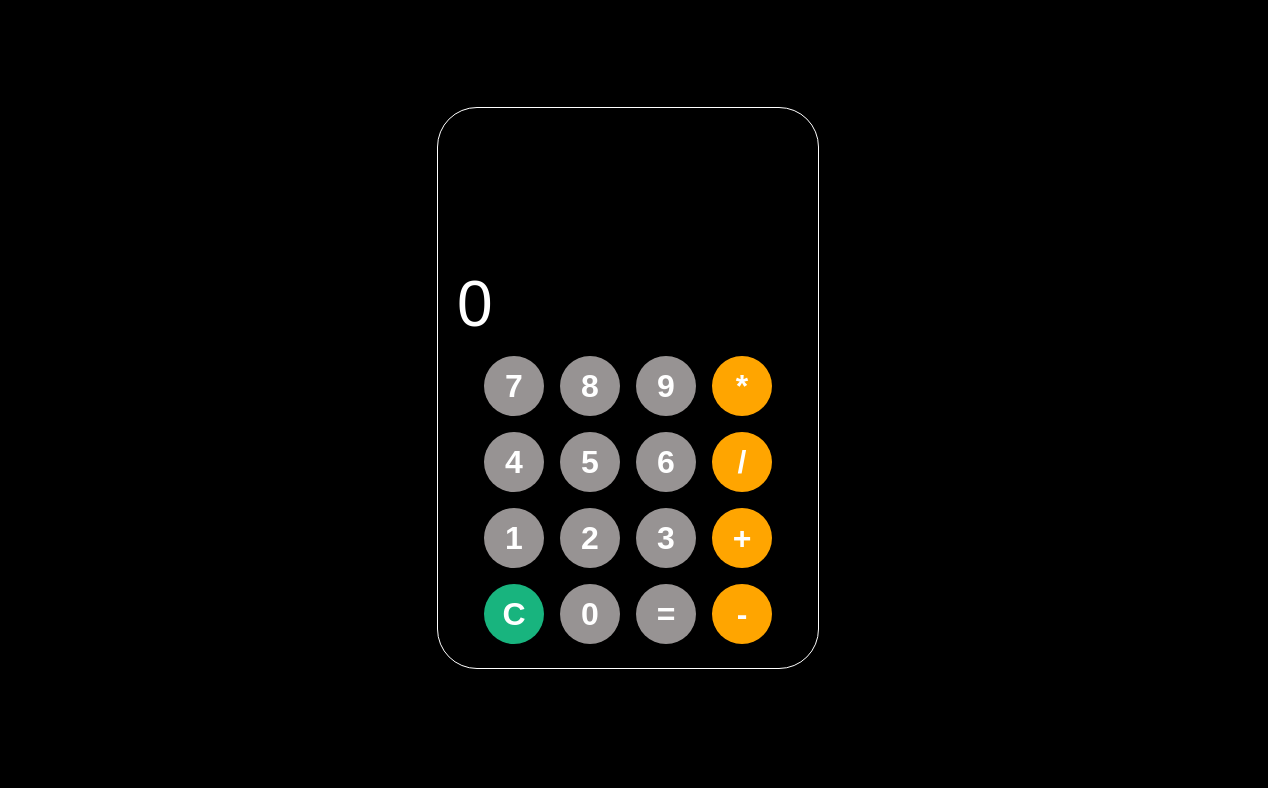
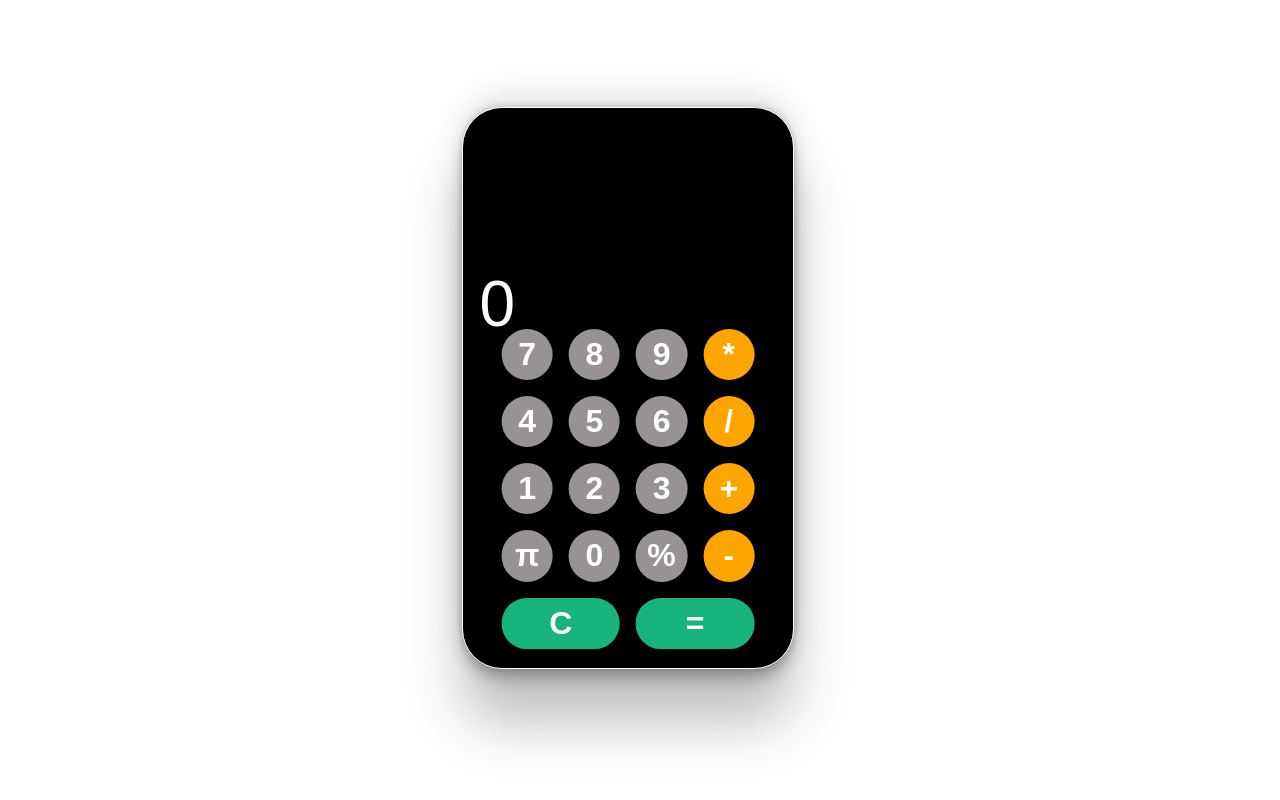
Before and after one commit to VangelKachulev/SimpleCalculator, a React (Create React App) app in the folder calculator/: page / in a window 1280 px wide. Built offline with nearby package versions, Linux system fonts and the light colour scheme.

Commit message:
'update'

```diff
--- a/calculator/src/Calculator/Calculator.css
+++ b/calculator/src/Calculator/Calculator.css
@@ -2,7 +2,7 @@
     width: 100vw;
     height: 100vh;
     margin: -20px;
-    background-color: black;
+    /* background-color: black; */
     position: relative;
 }
 
@@ -12,9 +12,11 @@
     top: 50%;
     left: 50%;
     transform: translate(-50%, -50%);
-    width: 380px;
+    width: 330px;
     height: 70%;
     border-radius: 40px;
+    background-color: black;
+    box-shadow: rgba(0, 0, 0, 0.25) 0px 54px 55px, rgba(0, 0, 0, 0.12) 0px -12px 30px, rgba(0, 0, 0, 0.12) 0px 4px 6px, rgba(0, 0, 0, 0.17) 0px 12px 13px, rgba(0, 0, 0, 0.09) 0px -3px 5px;
 }
 
 .input {
@@ -33,7 +35,7 @@
 
 .buttons {
     position: absolute;
-    top: 70%;
+    top: 68%;
     left: 50%;
     transform: translate(-50%, -50%);
 
@@ -41,8 +43,8 @@
 }
 
 button {
-    width: 60px;
-    height: 60px;
+    width: 3.2rem;
+    height: 3.2rem;
     background-color: white;
     border-radius: 50%;
     font-size: 2rem;
@@ -62,6 +64,20 @@ button {
 div>button:last-child {
     background-color: orange
 }
+
+.last-row {
+    display: flex;
+    justify-content: space-eve;
+}
+
 .button.c {
     background-color: rgb(24, 180, 126);
+    width: 50%;
+    border-radius: 25px;
 }
+
+.button.result {
+    background-color: rgb(24, 180, 126);
+    width: 50%;
+    border-radius: 25px;
+}
--- a/calculator/src/Calculator/Calculator.js
+++ b/calculator/src/Calculator/Calculator.js
@@ -1,6 +1,6 @@
 import { useState } from "react";
 import './Calculator.css'
-
+let num = Math.PI
 export function Calculator() {
     const [result, setResult] = useState('0');
 
@@ -38,11 +38,13 @@ export function Calculator() {
                         <button onClick={() => handle('8')}>8</button>
                         <button onClick={() => handle('9')}>9</button>
                         <button onClick={() => handle('*')}>*</button>
+
                     </div>
                     <div>
                         <button onClick={() => handle('4')}>4</button>
                         <button onClick={() => handle('5')}>5</button>
                         <button onClick={() => handle('6')}>6</button>
+
                         <button onClick={() => handle('/')}>/</button>
 
                     </div>
@@ -54,10 +56,14 @@ export function Calculator() {
 
                     </div>
                     <div>
+                        <button onClick={() => handle(`${Math.PI}`)}>π</button>
+                        <button onClick={() => handle('0')}>0</button>
+                        <button onClick={() => handle('%')}>%</button>
+                        <button onClick={() => handle('-')}>-</button>
+                    </div>
+                    <div className="last-row">
                         <button className="button c" onClick={() => handle('C')}>C</button>
-                        <button onClick={() => handle('0')}>0</button>
-                        <button onClick={() => handle('=')}>=</button>
-                        <button onClick={() => handle('-')}>-</button>
+                        <button className="button result" onClick={() => handle('=')}>=</button>
                     </div>
                 </div>
 
```
